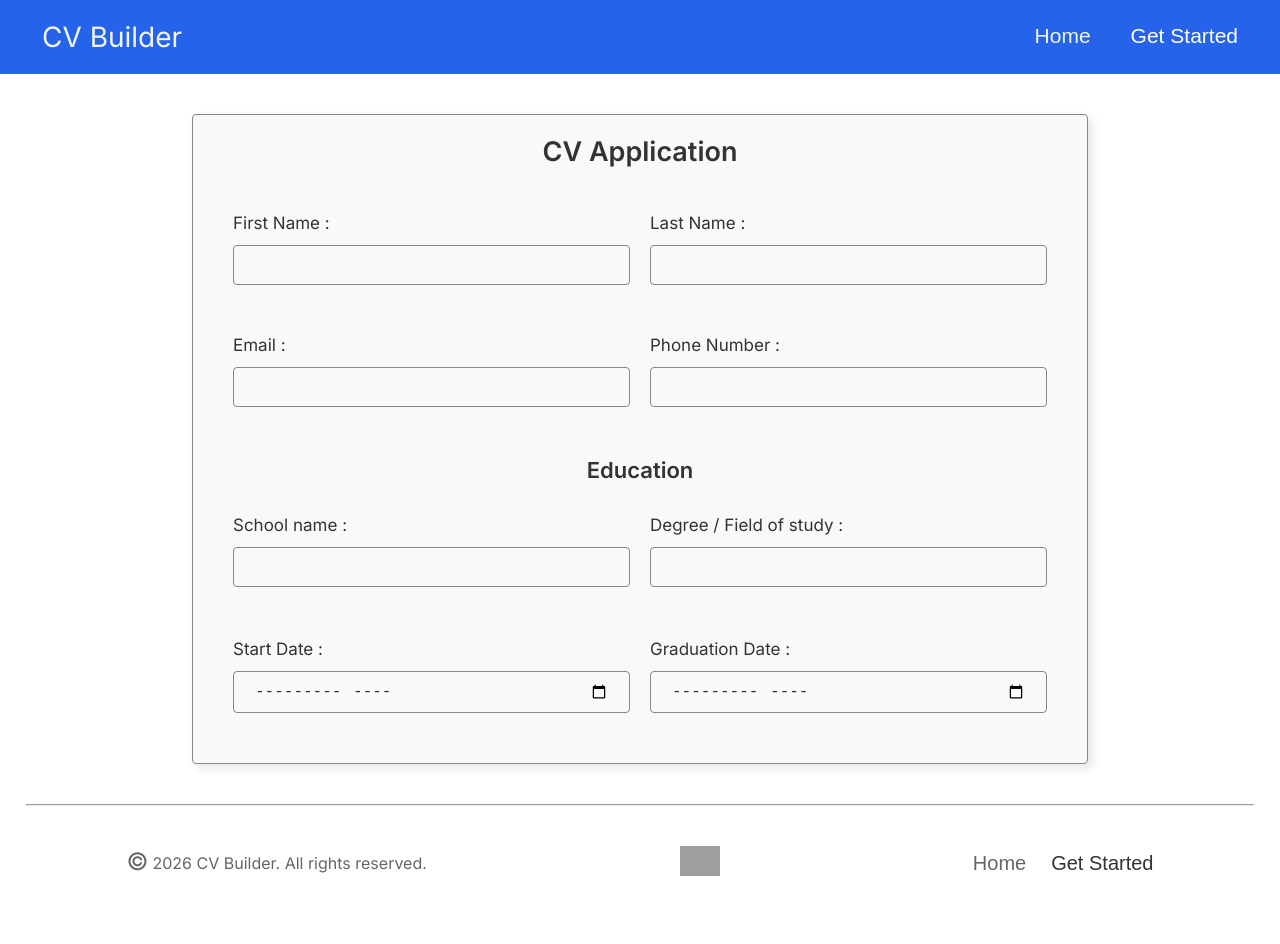
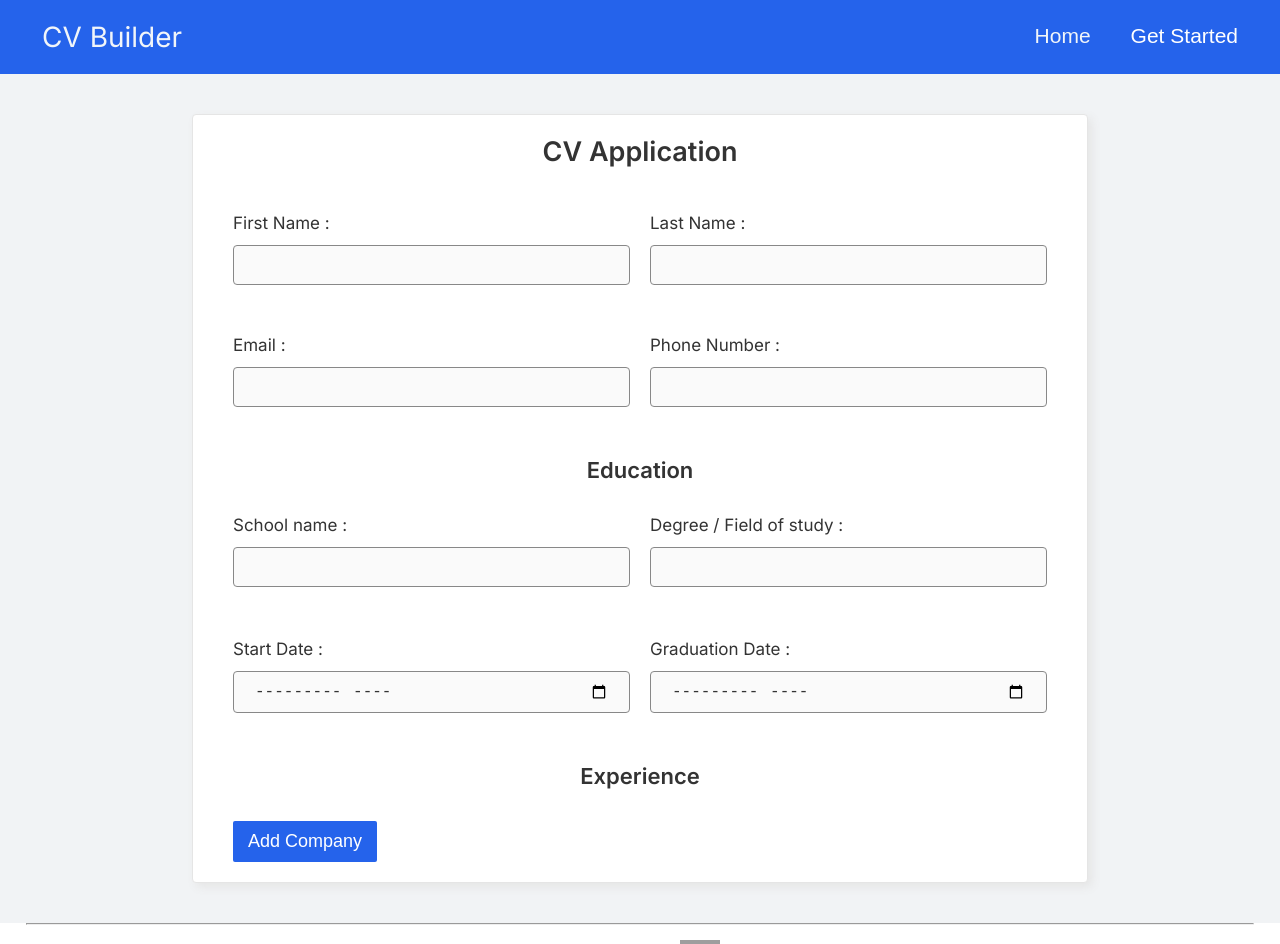
Before and after one commit to ebisa22/cv-application, a React (Vite) app: page / in a window 1280 px wide. Shown: the top 944 px of the page. Before the commit the page ends 890 px from the top, so only its background shows below. Built offline with nearby package versions, Linux system fonts and the light colour scheme; grey boxes are pictures that could not be loaded.

Commit message:
Add education and experience form componennt

```diff
--- /dev/null
+++ b/src/components/ExperienceInfo.jsx
@@ -0,0 +1,75 @@
+import '../styles/MainPage.css'
+import {useState,useRef} from 'react'
+import { RegisterFuncs } from './RegisterFunction.js'
+
+export default function ExperienceInfo(props){
+  const [addCompany,setAddCompany]=useState({})
+  const [addMode,setAddMode]=useState("normal")
+  const dialogRef=useRef(null);
+
+  function showSubmitForm(){
+    setAddMode("adding");
+    dialogRef.current.showModal();
+  }
+  function CompanyForm(){
+      return (
+        <>
+           <section className="company-form">
+            <div className="company-start-container info-cont">
+            <label htmlFor="company-start">Start Date :</label>
+            <input
+              className="company-start-inp"
+              id="company-start"
+              type="month"
+              onChange={RegisterFuncs.addEducationStart}
+            />
+          </div>
+
+          <div className="company-end-container info-cont">
+            <label htmlFor="company-end">End Date (optional if employed):</label>
+            <input
+              className="company-end-inp"
+              id="company-end"
+              type="month"
+              onChange={RegisterFuncs.addGraduationDate}
+            />
+          </div>
+
+          <div className="company-name-container info-cont">
+            <label htmlFor="company-name">End Date (optional if employed):</label>
+            <input
+              className="company-name"
+              id="company-name"
+              type="text"
+              onChange={RegisterFuncs.addGraduationDate}
+            />
+          </div>
+          <div className="company-res-container info-cont">
+            <label htmlFor="company-res">End Date (optional if employed):</label>
+            <input
+              className="company-res"
+              id="company-name"
+              type="text"
+              onChange={RegisterFuncs.addGraduationDate}
+            />
+          </div>
+
+          </section>
+        </>
+      )
+  }
+ return(
+   <>
+    <h2 className="experience-title">Experience</h2>
+     <dialog className="company-submit" ref={dialogRef}>
+            <CompanyForm/>
+             </dialog>
+    <section className="experience-info">
+      <button className="add-company-btn" onClick={showSubmitForm} type='button'>
+         Add Company
+      </button>
+
+    </section>
+   </>
+ );
+}
--- a/src/components/MainPage.jsx
+++ b/src/components/MainPage.jsx
@@ -2,6 +2,7 @@ import '../styles/MainPage.css'
 import {RegisterFuncs} from './RegisterFunction.js';
 import GeneralInfo from './Generalnfo.jsx';
 import EducationInfo from './EducationInfo.jsx'
+import ExperienceInfo from './ExperienceInfo.jsx';
 
 export default function MainPage(props){
  return(
@@ -11,6 +12,7 @@ export default function MainPage(props){
                   <h1 className="main-title">CV Application</h1>
                   <GeneralInfo/>
                   <EducationInfo/>
+                  <ExperienceInfo/>
             </form>
         </div>
     </main>
--- a/src/components/RegisterFunction.js
+++ b/src/components/RegisterFunction.js
@@ -1,9 +1,10 @@
 export const Person = {
-
 };
 export const RegisterFuncs = {
   addFirstName(e) {
     Person.firstName = e.target.value;
+    Person[e.target.value]="johoho";
+    console.log(Person)
   },
   addLastName(e) {
     Person.lastName = e.target.value;
--- a/src/styles/App.css
+++ b/src/styles/App.css
@@ -2,6 +2,5 @@
  min-height: 100vh;
  display: flex;
  flex-direction: column;
- gap: 40px;
  justify-content: space-between;
 }
--- a/src/styles/Footer.css
+++ b/src/styles/Footer.css
@@ -13,7 +13,7 @@
 }
 .footer-container{
  color:var(--text-secondary) ;
- padding-bottom: 10px;
+ padding: 15px 0px;
  display: flex;
  justify-content: space-around;
  align-items: center;
--- a/src/styles/MainPage.css
+++ b/src/styles/MainPage.css
@@ -6,6 +6,7 @@
  --primary-white: #f1f5f9;
  --section-background: #2563eb;
  --gray-background:#f8f9fa;
+ --main-background:#f1f3f5;
 }
 .main{
  width: 100%;
@@ -13,13 +14,15 @@
  display: flex;
  align-items: center;
  justify-content: center;
+ background-color: var(--main-background);
+ padding: 40px 0px;
 }
 .main-container{
  color: var(--text-primary);
- background-color:var(--gray-background);
+ background-color:#Fff;
  padding: 20px 40px;
  width: 70%;
- border: 1px solid var(--text-muted);
+ border: 1px solid var(--border);
  border-radius: 4px;
  box-shadow: 4px 4px 10px var(--border);
 }
@@ -66,6 +69,7 @@
     grid-template-columns: 1fr 1fr;
     grid-template-rows: 1fr 1fr;
     gap: 20px;
+    margin-bottom: 20px;
 }
 .education-title{
 font-size: 22px;
@@ -73,3 +77,63 @@ font-size: 22px;
  text-align: center;
  margin-bottom: 32px;
 }
+.experience-title{
+    font-size: 22px;
+        font-weight: 600;
+        text-align: center;
+        margin-bottom: 32px;
+}
+.add-company-btn{
+    background-color: var(--section-background);
+    color: #fff;
+    outline: none;
+    border: none;
+    border-radius: 2px;
+    cursor: pointer;
+    padding: 10px 15px;
+    font-size: 18px;
+}
+.company-form{
+    display: grid;
+    grid-template-columns: 1fr 1fr;
+    grid-template-rows: 1fr 1fr;
+    gap: 18px;
+}
+ .company-submit {
+     border-radius: 5px;
+     padding: 25px;
+     box-shadow: 0 10px 30px rgba(0, 0, 0, 0.3);
+     position: fixed;
+     top: 20%;
+     left: 50%;
+     transform: translate(-50%, -20%) scale(0.96);
+     opacity: 0;
+     transition:
+         opacity 0.2s ease,
+         transform 0.2s ease,
+         overlay 0.2s ease allow-discrete,
+         display 0.2s ease allow-discrete;
+
+     border: 1px solid var(--border);
+     min-width: 700px;
+ }
+ .company-submit[open] {
+     transform: translate(-50%, -20%) scale(1);
+     opacity: 1;
+ }
+
+ @starting-style {
+     .company-submit[open] {
+         transform: translate(-50%, -20%) scale(0.96);
+         opacity: 0;
+     }
+ }
+
+ .company-submit::backdrop {
+     background: rgba(0, 0, 0, 0);
+     transition: background 0.2s ease;
+ }
+
+ .company-submit[open]::backdrop {
+     background: rgba(0, 0, 0, 0.2);
+ }
```
Also changed, not shown: src/components/Experience.jsx (deleted).
